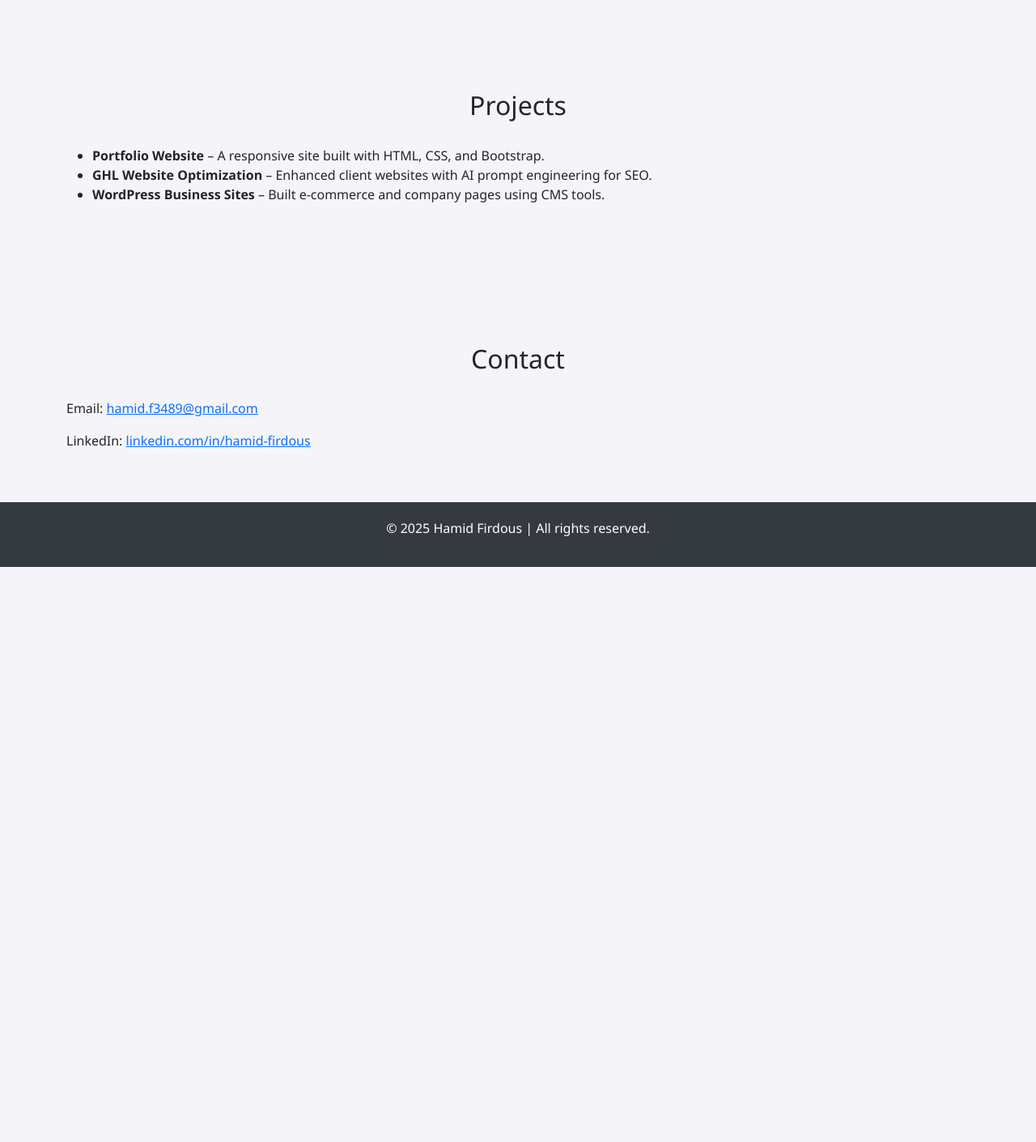
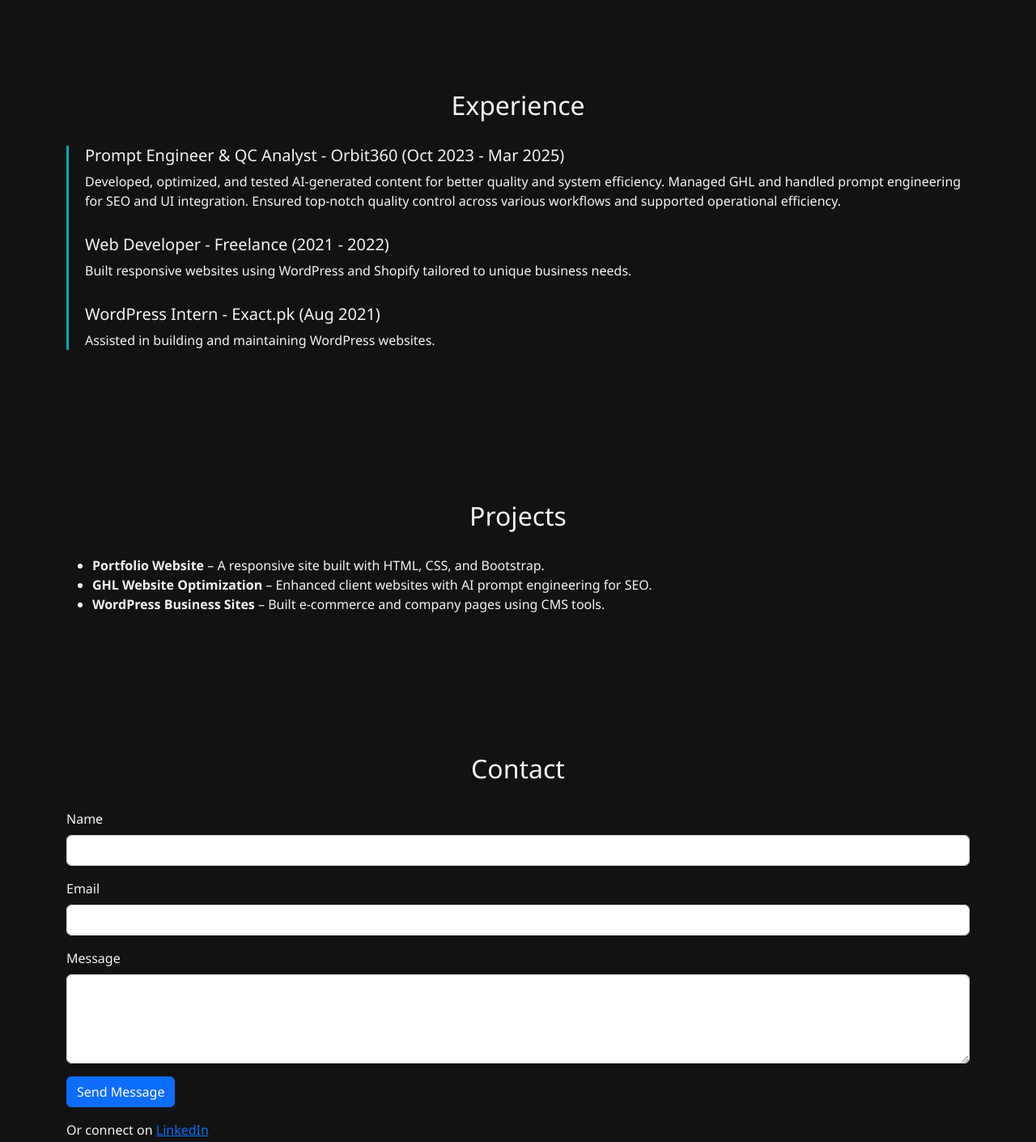
Before and after one commit to Hamid3489/hamid-portfolio, a plain HTML site: page index.html in a window 1280 px wide. Shown: the part 1133-2543 px from the top of the page at 81% size. Before the commit the page ends 1833 px from the top, so only its background shows below. Drawn offline with nearby package versions, Linux system fonts and the light colour scheme.

Commit message:
Update index.html

```diff
--- a/index.html
+++ b/index.html
@@ -1,4 +1,3 @@
-
 <!DOCTYPE html>
 <html lang="en">
 <head>
@@ -10,10 +9,11 @@
   <style>
     body {
       font-family: 'Segoe UI', sans-serif;
-      background-color: #f4f4f9;
+      background-color: #121212;
+      color: #f4f4f4;
     }
     .hero {
-      background: linear-gradient(to right, #0f2027, #203a43, #2c5364);
+      background: linear-gradient(to right, #1f4037, #99f2c8);
       color: white;
       padding: 100px 0;
       text-align: center;
@@ -32,13 +32,31 @@
     }
     .icon-box i {
       font-size: 3rem;
-      color: #007bff;
+      color: #00adb5;
+    }
+    .timeline {
+      border-left: 3px solid #00adb5;
+      padding-left: 20px;
+    }
+    .timeline .event {
+      margin-bottom: 30px;
     }
     footer {
-      background: #343a40;
+      background: #1e1e1e;
       color: white;
       padding: 20px 0;
       text-align: center;
+    }
+    input, textarea {
+      background-color: #1e1e1e;
+      color: white;
+      border: 1px solid #444;
+    }
+    .form-control:focus {
+      background-color: #1e1e1e;
+      color: white;
+      border-color: #00adb5;
+      box-shadow: none;
     }
   </style>
 </head>
@@ -54,6 +72,7 @@
         <ul class="navbar-nav ms-auto">
           <li class="nav-item"><a class="nav-link" href="#about">About</a></li>
           <li class="nav-item"><a class="nav-link" href="#skills">Skills</a></li>
+          <li class="nav-item"><a class="nav-link" href="#experience">Experience</a></li>
           <li class="nav-item"><a class="nav-link" href="#projects">Projects</a></li>
           <li class="nav-item"><a class="nav-link" href="#contact">Contact</a></li>
         </ul>
@@ -64,7 +83,7 @@
   <section class="hero">
     <div class="container">
       <h1>Hi, I'm Hamid</h1>
-      <p class="lead">Software Engineer | Web Developer | AI </p>
+      <p class="lead">Software Engineer | Web Developer | AI Enthusiast</p>
     </div>
   </section>
 
@@ -87,6 +106,24 @@
     </div>
   </section>
 
+  <section id="experience" class="container py-5">
+    <h2 class="section-title">Experience</h2>
+    <div class="timeline">
+      <div class="event">
+        <h5>Prompt Engineer & QC Analyst - Orbit360 (Oct 2023 - Mar 2025)</h5>
+        <p>Developed, optimized, and tested AI-generated content for better quality and system efficiency. Managed GHL and handled prompt engineering for SEO and UI integration. Ensured top-notch quality control across various workflows and supported operational efficiency.</p>
+      </div>
+      <div class="event">
+        <h5>Web Developer - Freelance (2021 - 2022)</h5>
+        <p>Built responsive websites using WordPress and Shopify tailored to unique business needs.</p>
+      </div>
+      <div class="event">
+        <h5>WordPress Intern - Exact.pk (Aug 2021)</h5>
+        <p>Assisted in building and maintaining WordPress websites.</p>
+      </div>
+    </div>
+  </section>
+
   <section id="projects" class="container py-5">
     <h2 class="section-title">Projects</h2>
     <ul>
@@ -98,8 +135,22 @@
 
   <section id="contact" class="container py-5">
     <h2 class="section-title">Contact</h2>
-    <p>Email: <a href="mailto:hamid.f3489@gmail.com">hamid.f3489@gmail.com</a></p>
-    <p>LinkedIn: <a href="https://linkedin.com/in/hamid-firdous" target="_blank">linkedin.com/in/hamid-firdous</a></p>
+    <form action="https://formspree.io/f/mnqeznpr" method="POST">
+      <div class="mb-3">
+        <label for="name" class="form-label">Name</label>
+        <input type="text" class="form-control" id="name" name="name" required>
+      </div>
+      <div class="mb-3">
+        <label for="email" class="form-label">Email</label>
+        <input type="email" class="form-control" id="email" name="email" required>
+      </div>
+      <div class="mb-3">
+        <label for="message" class="form-label">Message</label>
+        <textarea class="form-control" id="message" name="message" rows="4" required></textarea>
+      </div>
+      <button type="submit" class="btn btn-primary">Send Message</button>
+    </form>
+    <p class="mt-3">Or connect on <a href="https://pk.linkedin.com/in/hamid-firdous-537b8118b" target="_blank">LinkedIn</a></p>
   </section>
 
   <footer>
```
